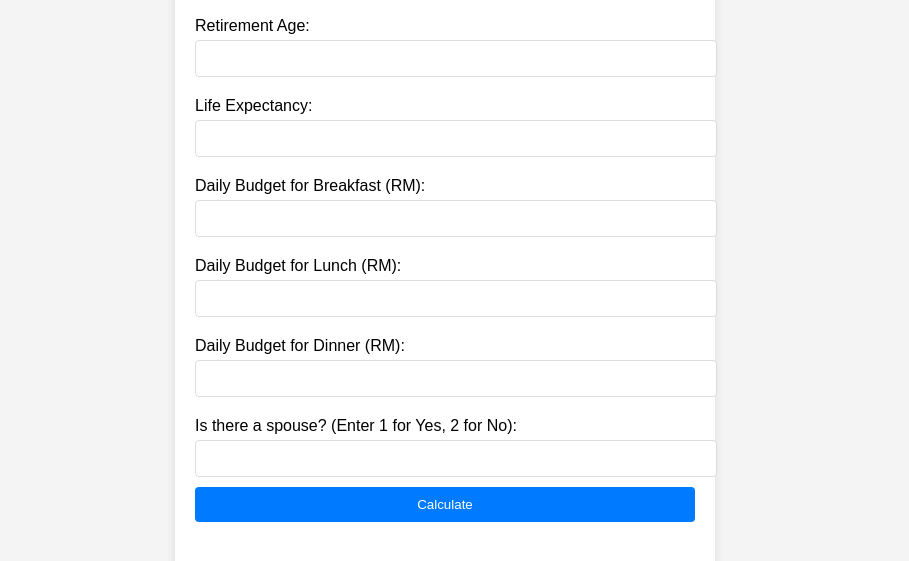
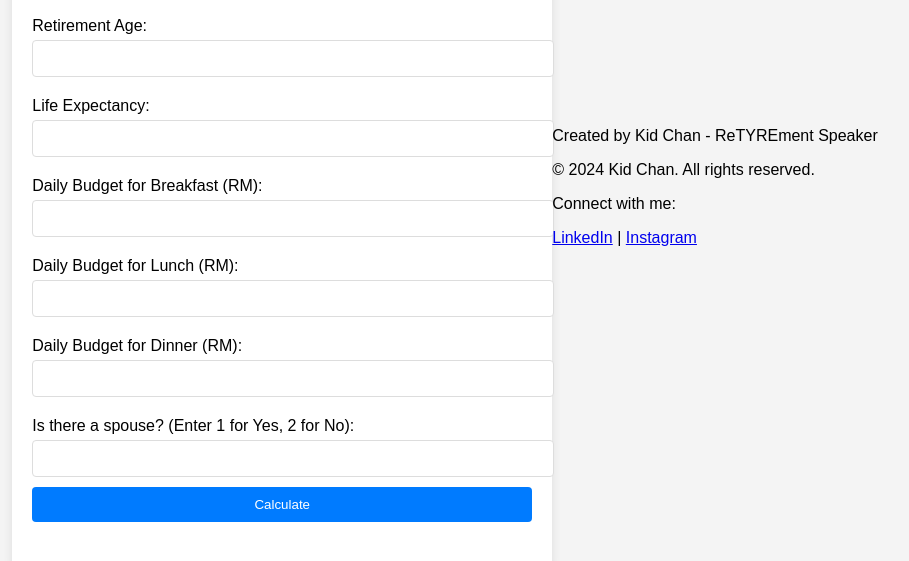
Before and after one commit to iamkidchan/3-meals-a-day-calculator, a plain HTML site: page index.html in a window 1280 px wide. Shown: the part 213-774 px from the top of the page, without its empty margins (195-1104 px from the left). Drawn offline with Linux system fonts and the light colour scheme.

Commit message:
Update index.html

```diff
--- a/index.html
+++ b/index.html
@@ -35,6 +35,15 @@
         </form>
         <div id="results" class="results"></div>
     </div>
+    <div class="footer">
+        <p>Created by Kid Chan - ReTYREment Speaker</p>
+        <p>© 2024 Kid Chan. All rights reserved.</p>
+        <p>Connect with me:</p>
+        <p>
+            <a href="https://www.linkedin.com/in/kid-chan" target="_blank">LinkedIn</a> |
+            <a href="https://www.instagram.com/iamkidchan" target="_blank">Instagram</a>
+        </p>
+    </div>
     <script src="script.js"></script>
 </body>
 </html>
```
